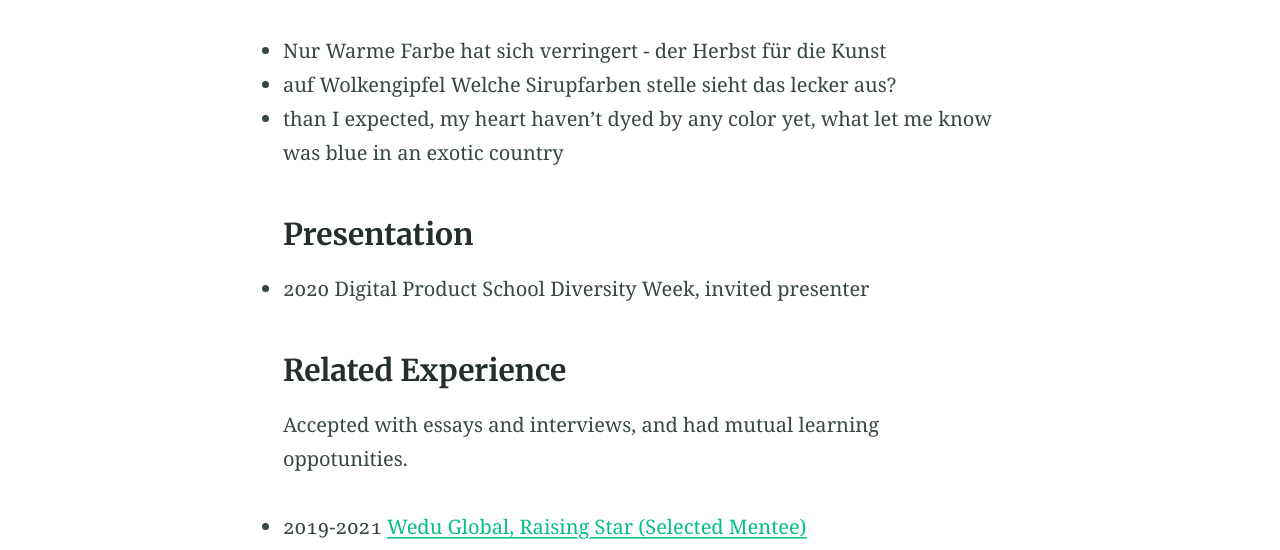
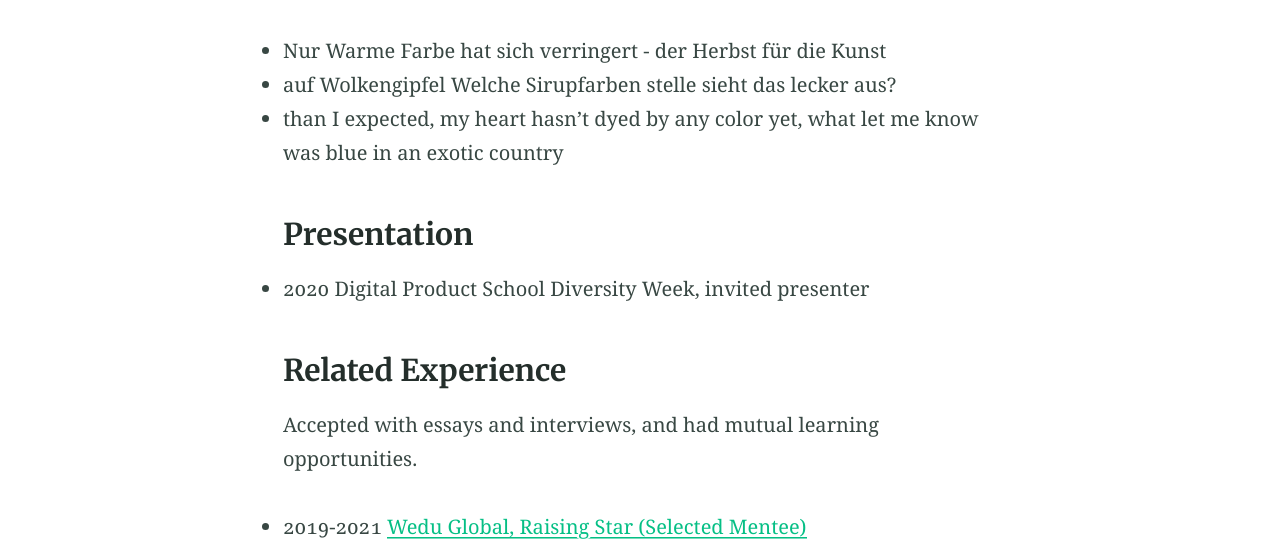
Before and after one commit to NaosFabrik/NaosFabrik.github.io, a Jekyll site: the page built from _posts/2021-05-05-verbal-literal.md, in a window 1280 px wide and 900 px high, scrolled down 1501 px. Shown: the part 202-752 px from the top of the window. Built offline with Jekyll 4.4.1, drawn with Linux system fonts in a browser that asks for light colours; some of the changed text lies outside the part shown.

Commit message:
Update 2021-05-05-verbal-literal.md

```diff
--- a/_posts/2021-05-05-verbal-literal.md
+++ b/_posts/2021-05-05-verbal-literal.md
@@ -36,14 +36,14 @@ An island of contemporary art in the Seto Inland Sea, where a single pumpkin can
 
 * auf Wolkengipfel Welche Sirupfarben stelle sieht das lecker aus?
 
-* than I expected, my heart haven’t dyed by any color yet, what let me know was blue in an exotic country
+* than I expected, my heart hasn’t dyed by any color yet, what let me know was blue in an exotic country
 
 ### Presentation
 * 2020 Digital Product School Diversity Week, invited presenter
 
 ### Related Experience
 
-Accepted with essays and interviews, and had mutual learning oppotunities.
+Accepted with essays and interviews, and had mutual learning opportunities.
 
 * 2019-2021 [Wedu Global, Raising Star (Selected Mentee)](https://www.weduglobal.org/rising-star/)
 * 2020 [Digitaler Deutsch-Japanischer Youth Summit](https://djjg.org/digitaler-deutsch-japanischer-youth-summit/), eine Teilnehmerin
```
Also changed, not shown: other parts of _posts/2021-05-05-verbal-literal.md (+2 -2 lines).
